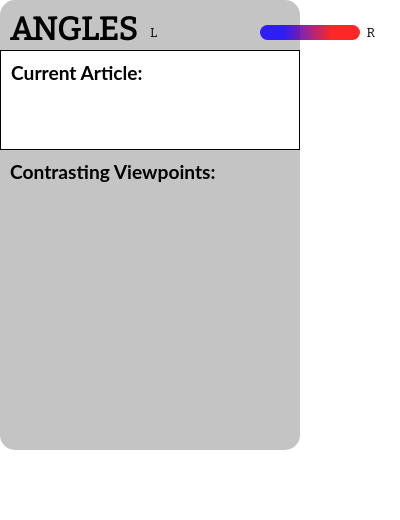
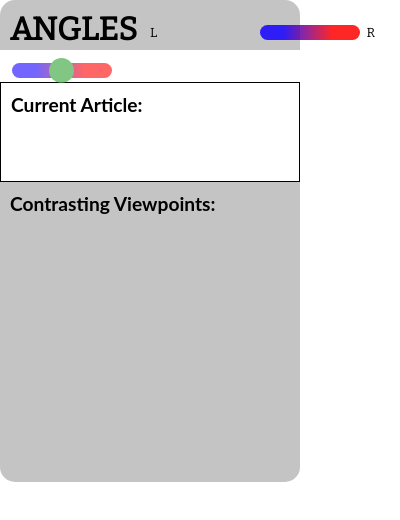
Before and after one commit to abhaybd/angles, a browser extension: page popup.html in a window 400 px wide. Drawn offline with nearby package versions, Linux system fonts and the light colour scheme.

Commit message:
slider bar testing

```diff
--- a/content.css
+++ b/content.css
@@ -1,17 +1,16 @@
 @font-face {
-  font-family:'Bitter', sans-serif;
+  font-family: "Bitter", sans-serif;
   src: url(https://fonts.googleapis.com/css?family=Bitter);
 }
-
-#angles-floater-content{
+#angles-floater-content {
   position: relative;
   width: 300px;
   height: 350px;
-  background: #C4C4C4;
+  background: #c4c4c4;
   border: 1px solid #000000;
   box-sizing: border-box;
   border-radius: 15px;
-  z-index: -1;
+  z-index: 999;
 }
 
 #collapse-button {
@@ -25,31 +24,34 @@
   width: 50px;
   height: 200px;
   color: black;
-  background-color: #F9AA33;
+  background-color: #f9aa33;
+  cursor: pointer;
 }
 
 #angles-floater.collapsed:hover {
-  background-color:#c28529;
+  background-color: #c28529;
 }
 
 #angles-floater.collapsed > * {
   transform: rotate(-90deg);
   text-align: center;
   margin-top: 95px;
-  font-family:'Bitter', sans-serif;
+  font-family: "Bitter", sans-serif;
   font-size: 2em;
 }
 
 #angles-floater {
   position: fixed;
-  top: 100px;
+  top: 110px;
   right: 0;
 }
 
 #floater-name {
   margin-top: 80px;
 }
-
-#collapse-button:hover{
-  background-color:red;
+#collapse-button {
 }
+#collapse-button:hover {
+  background-color: red;
+  cursor: pointer;
+}
--- a/popup.css
+++ b/popup.css
@@ -3,22 +3,63 @@
   src: url(https://fonts.googleapis.com/css?family=Bitter);
 }
 @font-face {
-    font-family: "Bitter", sans-serif;
-    src: url(https://fonts.googleapis.com/css?family=Lato);
-  }
+  font-family: "Lato", sans-serif;
+  src: url(https://fonts.googleapis.com/css?family=Lato);
+}
+.slidecontainer {
+  width: 100%;
+}
 
-body{
-    margin:0px;
+.slider {
+  -webkit-appearance: none; /* Override default CSS styles */
+  appearance: none;
+  width: 100px; /* Full-width */
+  height: 15px; /* Specified height */
+  background: linear-gradient(
+    90deg,
+    rgba(20, 0, 255, 0.85) 23.18%,
+    rgba(255, 0, 0, 0.85) 72.27%
+  ); /* Grey background */
+  outline: none; /* Remove outline */
+  opacity: 0.7; /* Set transparency (for mouse-over effects on hover) */
+  -webkit-transition: 0.2s; /* 0.2 seconds transition on hover */
+  transition: opacity 0.2s;
+  border-radius: 15px;
+}
+.slider:hover {
+  opacity: 1; /* Fully shown on mouse-over */
+}
+.slider::-webkit-slider-thumb {
+  -webkit-appearance: none; /* Override default look */
+  appearance: none;
+  width: 25px; /* Set a specific slider handle width */
+  height: 25px; /* Slider handle height */
+  background: #4caf50; /* Green background */
+  cursor: pointer; /* Cursor on hover */
+  border-radius: 15px;
+}
+.slider::-moz-range-thumb {
+  width: 25px; /* Set a specific slider handle width */
+  height: 25px; /* Slider handle height */
+  background: #4caf50; /* Green background */
+  cursor: pointer; /* Cursor on hover */
+  border-radius: 15px;
+}
+
+body {
+  margin: 0px;
 }
 .article-image * {
   all: initial;
+  max-width: 80;
+  max-height: 40;
 }
 
 #angles-floater-content {
   all: initial;
   border-radius: 15px;
   font-family: "Bitter", sans-serif;
-  margin:0px;
+  margin: 0px;
 }
 
 .indicator-l {
@@ -122,13 +163,13 @@ body{
   overflow: auto;
 }
 
-.current-article{
+.current-article {
   all: initial;
   display: inline-block;
   overflow-wrap: break-word;
 }
 
-.contrasting-article{
+.contrasting-article {
   all: initial;
   display: inline-block;
   overflow-wrap: break-word;
--- a/popup.html
+++ b/popup.html
@@ -17,6 +17,9 @@
                 L
             </div>
             <div class="bias-bar"></div>
+            <div class = "slidecontainer">
+                <input type="range" min="1" max="100" value="50" class="slider" id="myRange">
+            </div>
             <div class="indicator-r">
                 R
             </div>
```
